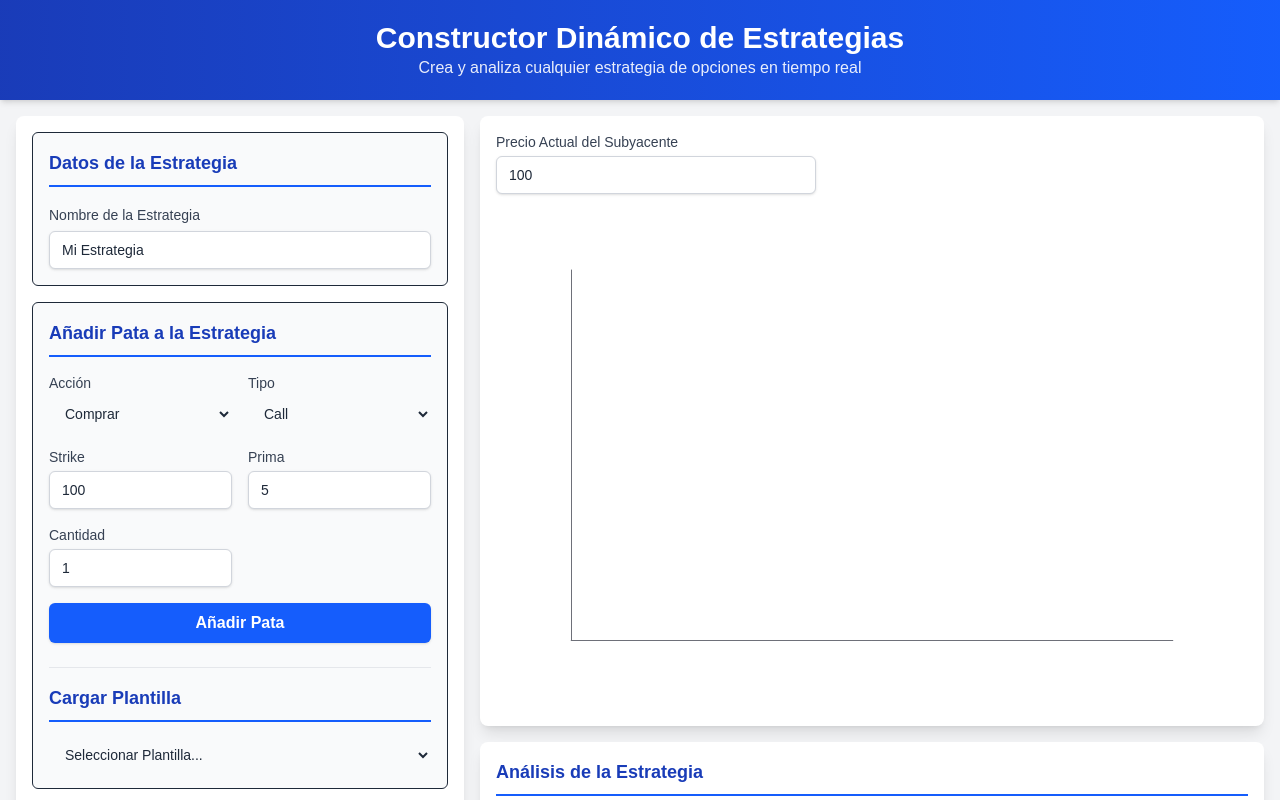
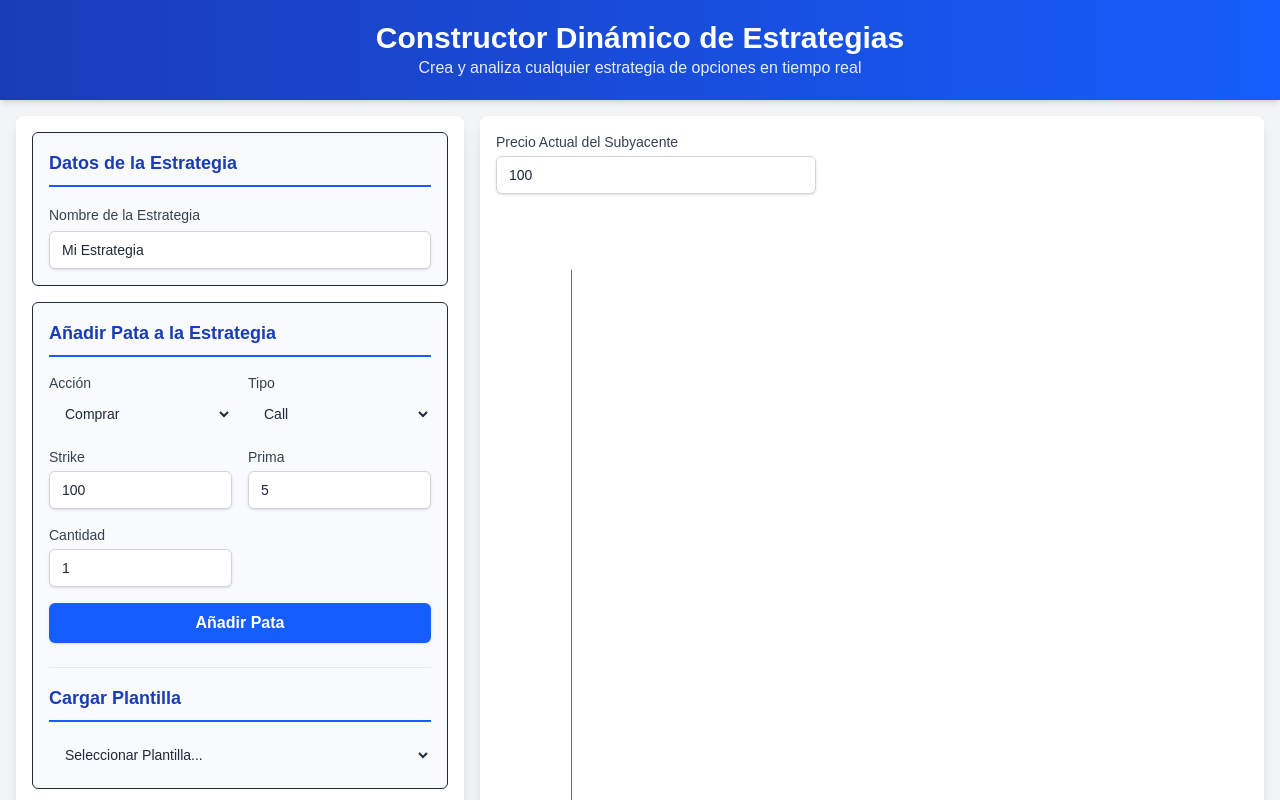
Before and after one commit to Jelimer/plataforma-opciones, a Next.js app: page / in a window 1280 px wide. Shown: the top 800 px of the page. Built offline with nearby package versions, Linux system fonts and the light colour scheme.

Commit message:
feat: Aumenta el tamaño del gráfico y agrega etiquetas de estrategia

```diff
--- a/src/app/components/PayoffChart.tsx
+++ b/src/app/components/PayoffChart.tsx
@@ -99,12 +99,31 @@ const PayoffChart: React.FC<PayoffChartProps> = ({ legs, underlyingPrice }) => {
         const payoffs = prices.map(price =>
             groupLegs.reduce((total, leg) => total + calculatePayoff(price, leg), 0)
         );
+        const data = prices.map((price, index) => [price, payoffs[index]]);
         return {
             name: strategyName,
             type: 'line',
             smooth: true,
             symbol: 'none',
-            data: prices.map((price, index) => [price, payoffs[index]]),
+            data: data,
+            markPoint: {
+                symbolSize: 1,
+                label: {
+                    show: true,
+                    formatter: '{b}',
+                    color: '#000',
+                    fontSize: 12,
+                    backgroundColor: 'rgba(255, 255, 255, 0.7)',
+                    padding: [5, 7],
+                    borderRadius: 4,
+                },
+                data: [
+                    {
+                        name: strategyName,
+                        coord: data[Math.floor(data.length * 0.8)], // Posicionar la etiqueta al 80% del recorrido
+                    }
+                ]
+            }
         };
     });
 
@@ -245,7 +264,7 @@ const PayoffChart: React.FC<PayoffChartProps> = ({ legs, underlyingPrice }) => {
     };
   }, [legs, underlyingPrice]);
 
-  return <ReactECharts option={chartOption} style={{ height: '500px', width: '100%' }} />;
+  return <ReactECharts option={chartOption} style={{ height: '700px', width: '100%' }} />;
 };
 
 export default PayoffChart;
```
